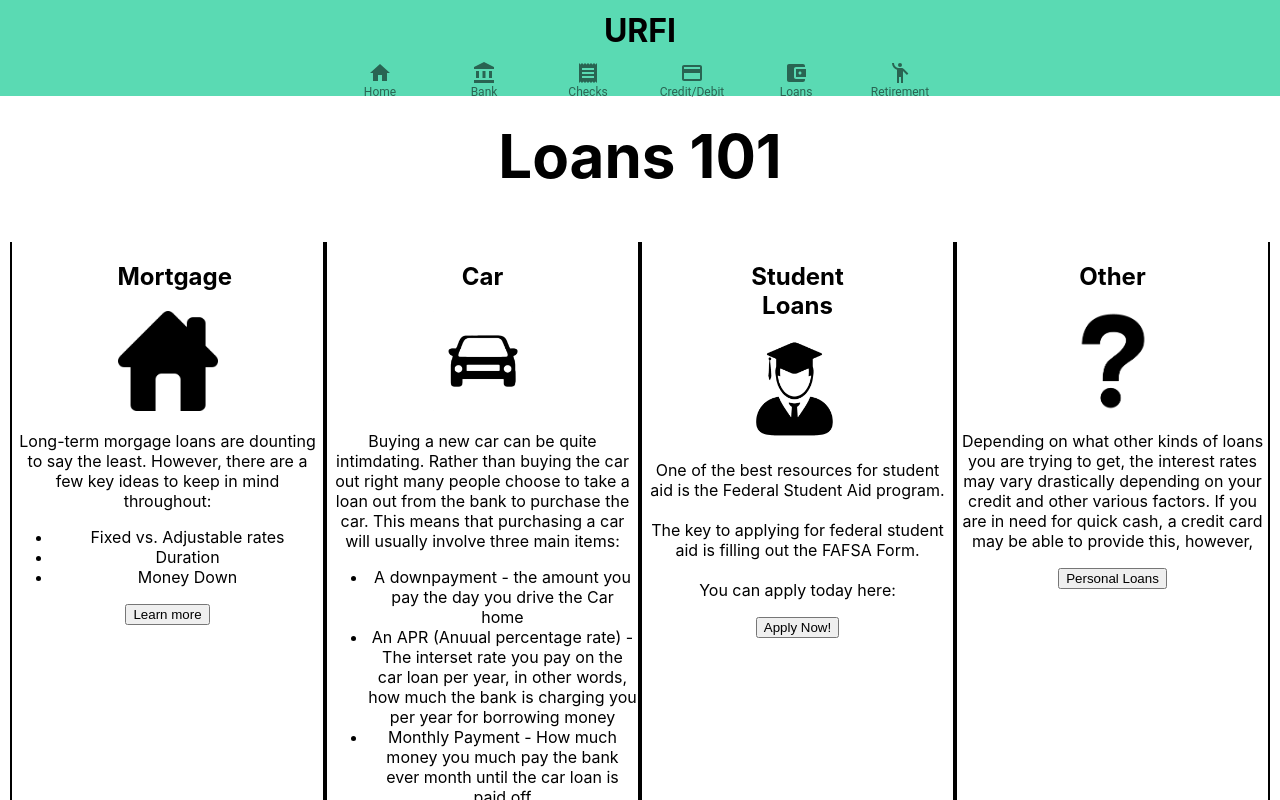
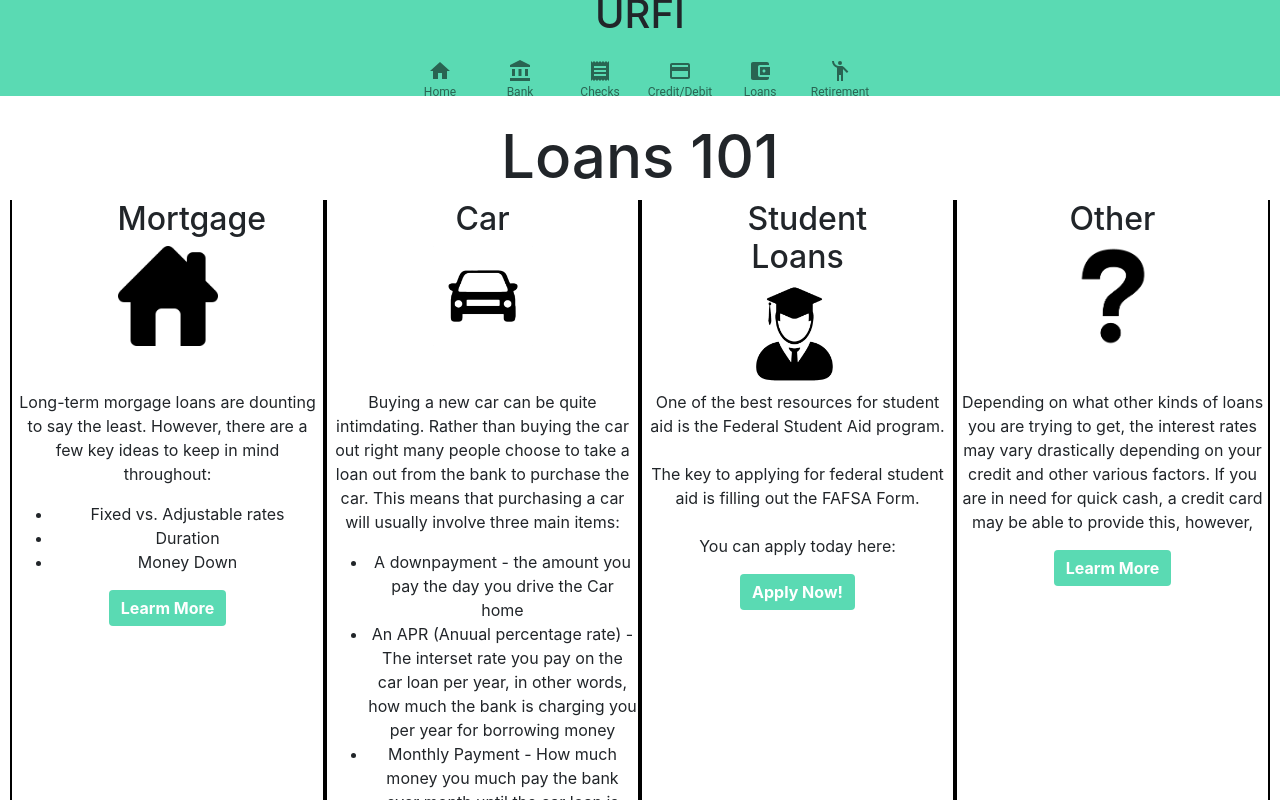
Before and after one commit to btufts/URFI, a React (Create React App) app in the folder urfi-site/: page /loans in a window 1280 px wide. Shown: the top 800 px of the page. Built offline with nearby package versions, Linux system fonts and the light colour scheme.

Commit message:
Updating bottons

```diff
--- a/urfi-site/src/site/InfoPages/LoansPage.css
+++ b/urfi-site/src/site/InfoPages/LoansPage.css
@@ -26,14 +26,21 @@
 
 .column-header {
   display: inline-block;
-  height: 30px;
+  max-height: 100px;
   width: 100px;
   height: 100px;
   left: auto;
   right: auto;
-
+  margin-bottom: 90px;
 }
 
 .column-header img {
   height: 100%;
+  width: auto;
 }
+
+#button {
+  border: None;
+  background: #5adab3;
+  font-weight: bold;
+}
--- a/urfi-site/src/site/InfoPages/LoansPage.js
+++ b/urfi-site/src/site/InfoPages/LoansPage.js
@@ -1,4 +1,6 @@
 import React, { Component } from 'react';
+import Button from 'react-bootstrap/Button';
+import 'bootstrap/dist/css/bootstrap.min.css';
 import "./LoansPage.css";
 
 class LoansPage extends Component {
@@ -24,7 +26,7 @@ class LoansPage extends Component {
                             </ul>
 
                             <a target="_blank" href="https://www.fool.com/mortgages/our-guide-to-mortgages-for-beginners.aspx">
-                                <button type="submit">Learn more</button>
+                              <Button id="button" type="submit" variant="primary">Learm More</Button>{' '}
                             </a>
                         </div>
                         <div className='cd-column'>
@@ -48,7 +50,7 @@ class LoansPage extends Component {
                             <p>You can calculate how much your car loan would cost per month using bankrate.com's
                             car loan calculator</p>
                             <a target="_blank" href="https://www.bankrate.com/calculators/auto/auto-loan-calculator.aspx">
-                                <button type="submit">Calculate it!</button>
+                                <Button id="button" type="submit" variant="primary">Calculate it!</Button>{' '}
                             </a>
                         </div>
                         <div className='cd-column'>
@@ -61,7 +63,7 @@ class LoansPage extends Component {
                             federal student aid is filling out the FAFSA Form. <br></br><br></br>You
                             can apply today here:</p>
                             <a target="_blank" href="https://studentaid.gov/h/apply-for-aid/fafsa">
-                                <button type="submit">Apply Now!</button>
+                                <Button id="button" type="submit" variant="primary">Apply Now!</Button>{' '}
                             </a>
                         </div>
                         <div className='cd-column'>
@@ -75,7 +77,7 @@ class LoansPage extends Component {
                             quick cash, a credit card may be able to provide this, however,
                             </p>
                             <a target="_blank" href="https://www.nerdwallet.com/article/loans/personal-loans/personal-loan-bank-credit-union">
-                                <button type="submit">Personal Loans</button>
+                                <Button id="button" type="submit" variant="primary">Learm More</Button>{' '}
                             </a>
                         </div>
                     </div>
```
